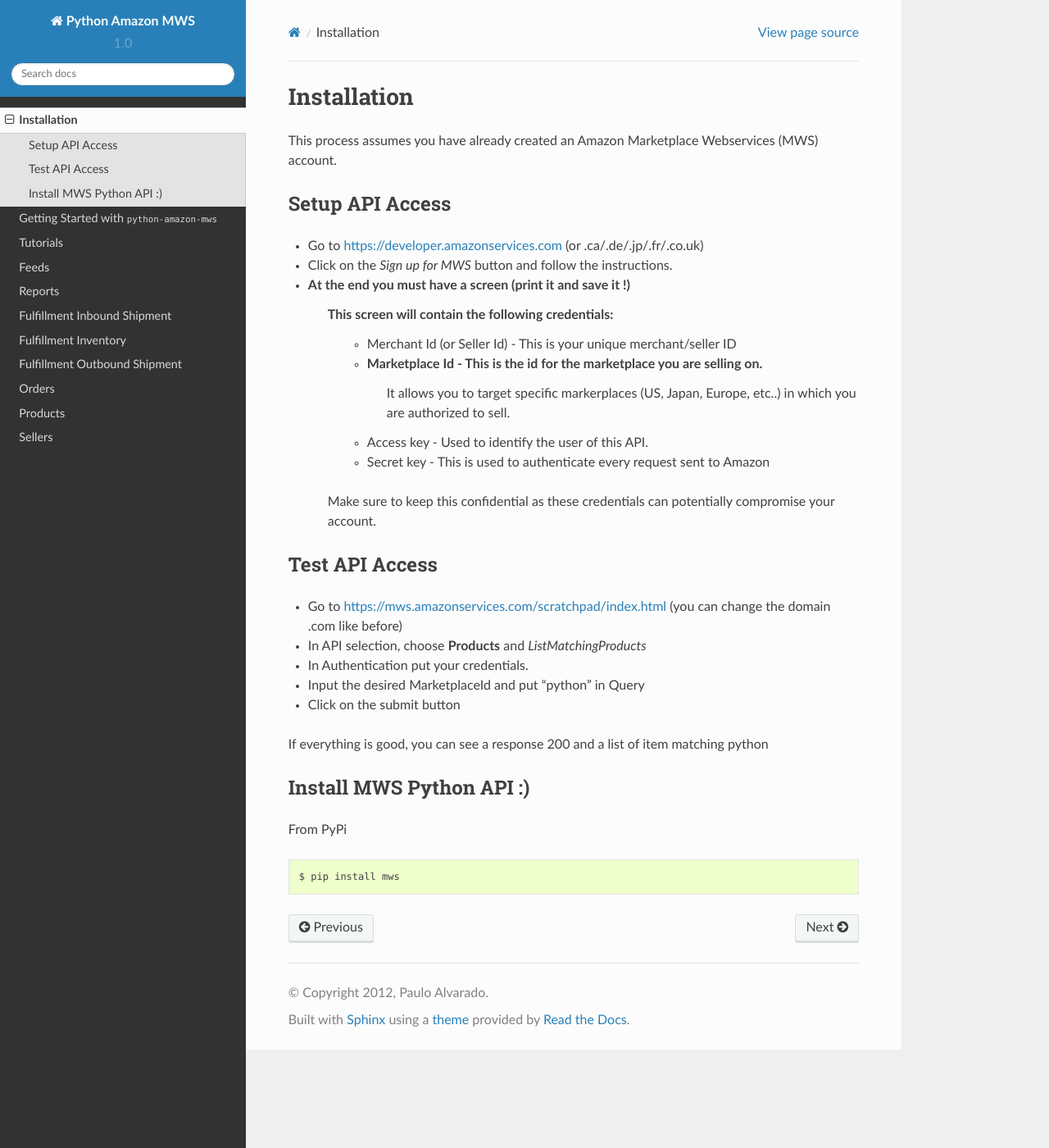
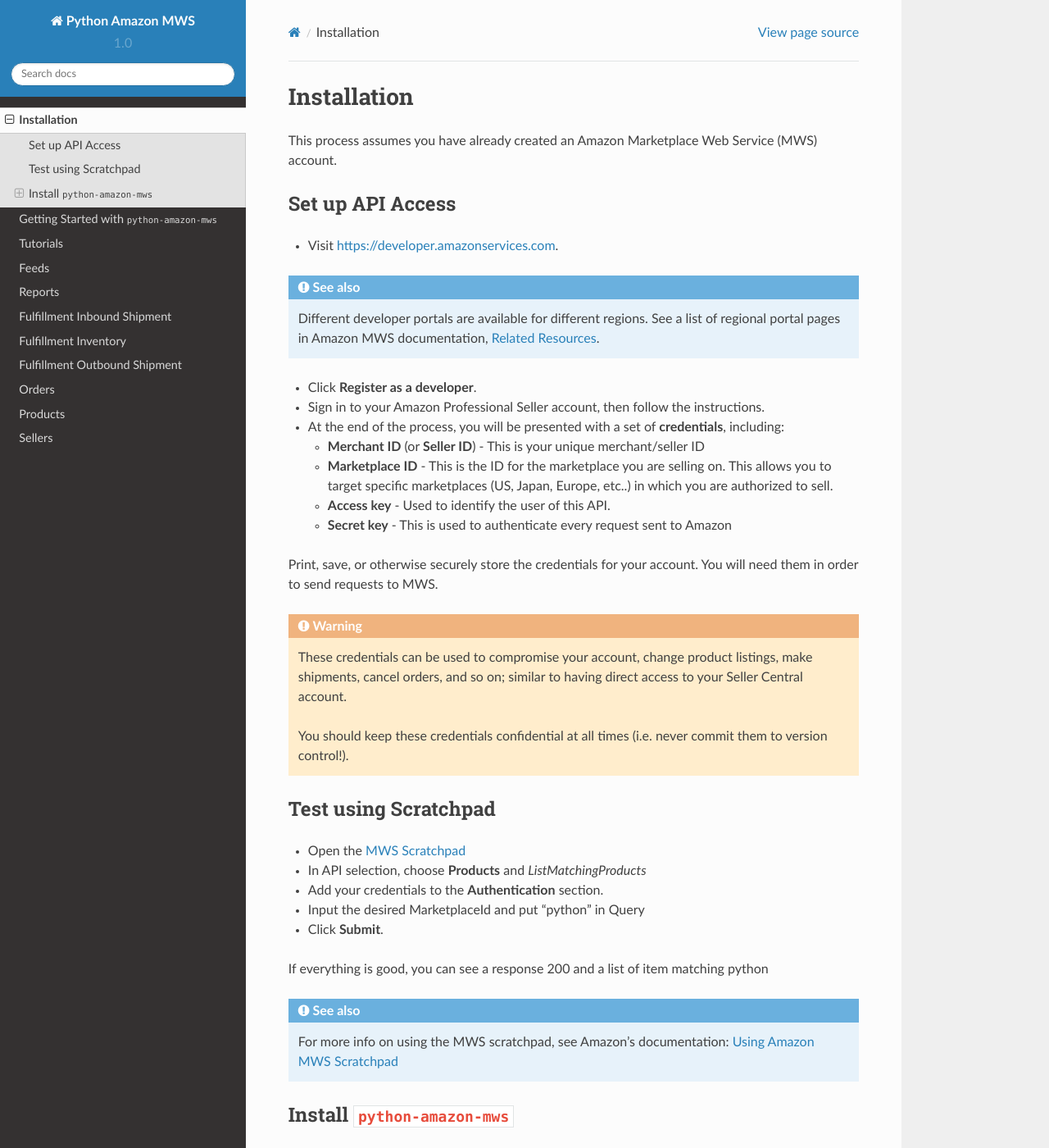
Before and after one commit to python-amazon-mws/python-amazon-mws, a Sphinx documentation site: the page built from docs/source/installation.rst, in a window 1280 px wide and 1400 px high. Shown: the whole window at 82% size. Built offline with Sphinx 7.4.7 and the Read the Docs theme 2.0.0, drawn with Linux system fonts in a browser that asks for light colours; some of the changed text lies outside the part shown.

Commit message:
Rewrites for installation doc

```diff
--- a/docs/source/installation.rst
+++ b/docs/source/installation.rst
@@ -1,39 +1,83 @@
+============
 Installation
-=============
-This process assumes you have already created an Amazon Marketplace Webservices (MWS) account.
+============
 
-Setup API Access
+This process assumes you have already created an Amazon Marketplace Web Service (MWS) account.
+
+-----------------
+Set up API Access
+-----------------
+
+- Visit https://developer.amazonservices.com.
+
+.. seealso:: Different developer portals are available for different regions.
+   See a list of regional portal pages in Amazon MWS documentation,
+   `Related Resources <http://docs.developer.amazonservices.com/en_US/dev_guide/DG_Resources.html>`_.
+
+- Click **Register as a developer**.
+- Sign in to your Amazon Professional Seller account, then follow the instructions.
+- At the end of the process, you will be presented with a set of **credentials**, including:
+
+  - **Merchant ID** (or **Seller ID**) - This is your unique merchant/seller ID
+  - **Marketplace ID** - This is the ID for the marketplace you are selling on.
+    This allows you to target specific marketplaces (US, Japan, Europe, etc..)
+    in which you are authorized to sell.
+  - **Access key** - Used to identify the user of this API.
+  - **Secret key** - This is used to authenticate every request sent to Amazon
+
+Print, save, or otherwise securely store the credentials for your account.
+You will need them in order to send requests to MWS.
+
+.. warning:: These credentials can be used to compromise your account, change product listings,
+   make shipments, cancel orders, and so on; similar to having direct access to your
+   Seller Central account.
+
+   You should keep these credentials confidential at all times
+   (i.e. never commit them to version control!).
+
+---------------------
+Test using Scratchpad
 ---------------------
 
-* Go to https://developer.amazonservices.com (or .ca/.de/.jp/.fr/.co.uk)
-* Click on the *Sign up for MWS* button and follow the instructions.
-* At the end you must have a screen (print it and save it !)
-	This screen will contain the following credentials:
-		* Merchant Id (or Seller Id) - This is your unique merchant/seller ID
-		* Marketplace Id - This is the id for the marketplace you are selling on.
-						    It allows you to target specific markerplaces (US, Japan, Europe, etc..) in which you are authorized to sell.
-		* Access key - Used to identify the user of this API.
-		* Secret key - This is used to authenticate every request sent to Amazon
-	Make sure to keep this confidential as these credentials can potentially compromise your account.
-
-
-Test API Access
------------------
-
-* Go to https://mws.amazonservices.com/scratchpad/index.html (you can change the domain .com like before)
-* In API selection, choose **Products** and *ListMatchingProducts*
-* In Authentication put your credentials.
-* Input the desired MarketplaceId and put "python" in Query
-* Click on the submit button
+- Open the `MWS Scratchpad <https://mws.amazonservices.com/scratchpad/>`_
+- In API selection, choose **Products** and *ListMatchingProducts*
+- Add your credentials to the **Authentication** section.
+- Input the desired MarketplaceId and put "python" in Query
+- Click **Submit**.
 
 If everything is good, you can see a response 200 and a list of item matching python
 
+.. seealso:: For more info on using the MWS scratchpad, see Amazon's documentation:
+   `Using Amazon MWS Scratchpad <http://docs.developer.amazonservices.com/en_US/scratchpad/Scratchpad_Using.html>`_
 
-Install MWS Python API :)
--------------------------
+-----------------------------
+Install ``python-amazon-mws``
+-----------------------------
 
+#########
 From PyPi
+#########
+
+Install **0.8.x** version using ``pip``:
 
 .. code-block:: bash
 
     $ pip install mws
+
+.. note:: The latest **1.0.0dev** version is *not* currently available on PyPI.
+
+###########
+From Github
+###########
+
+Install **0.8.x** version from the ``master`` branch using ``pip``:
+
+.. code-block:: bash
+
+    $ pip install git+https://github.com/python-amazon-mws/python-amazon-mws.git@master#egg=mws
+
+You can also install the latest **1.0.0dev** version from ``develop`` branch:
+
+.. code-block:: bash
+
+    $ pip install git+https://github.com/python-amazon-mws/python-amazon-mws.git@develp#egg=mws
```
